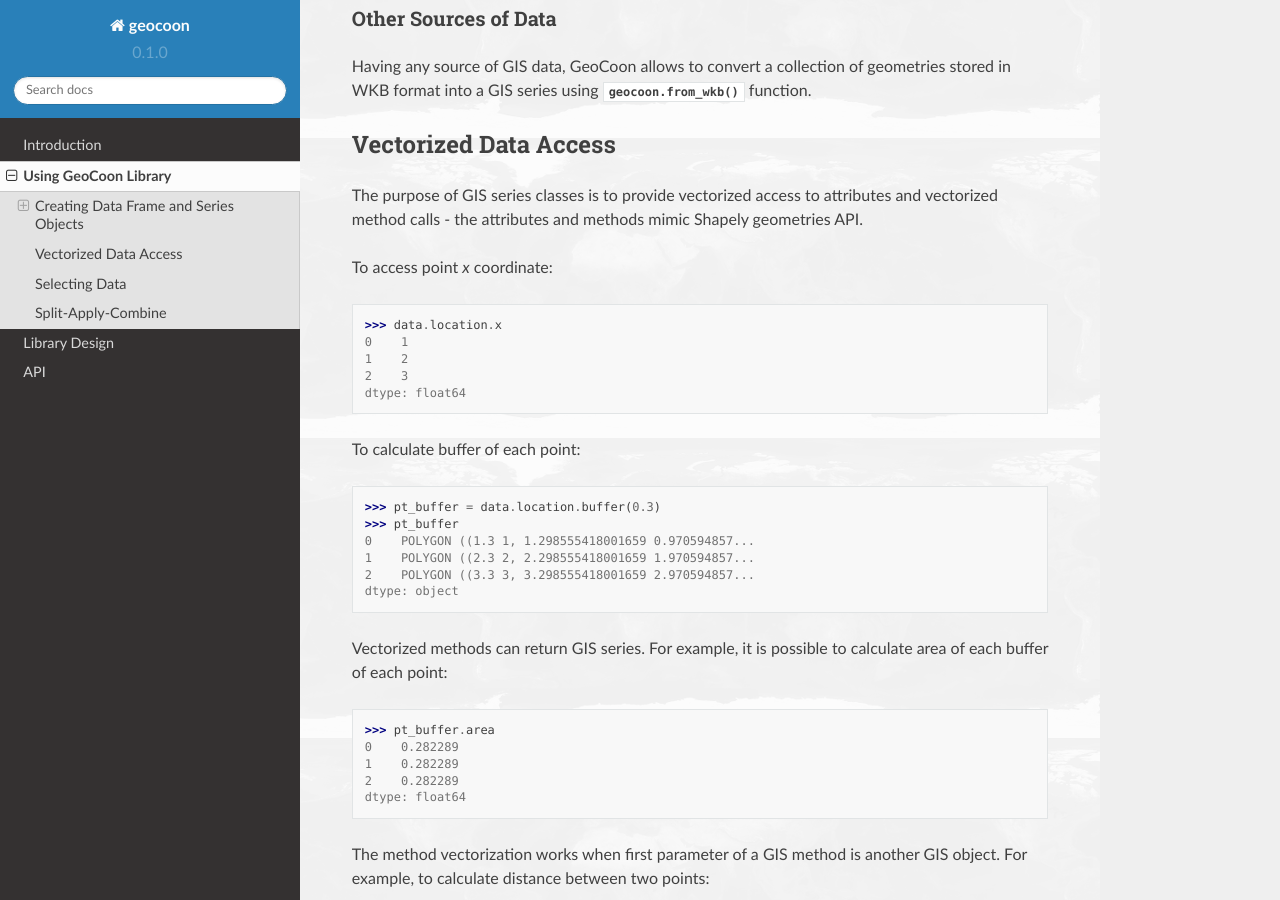
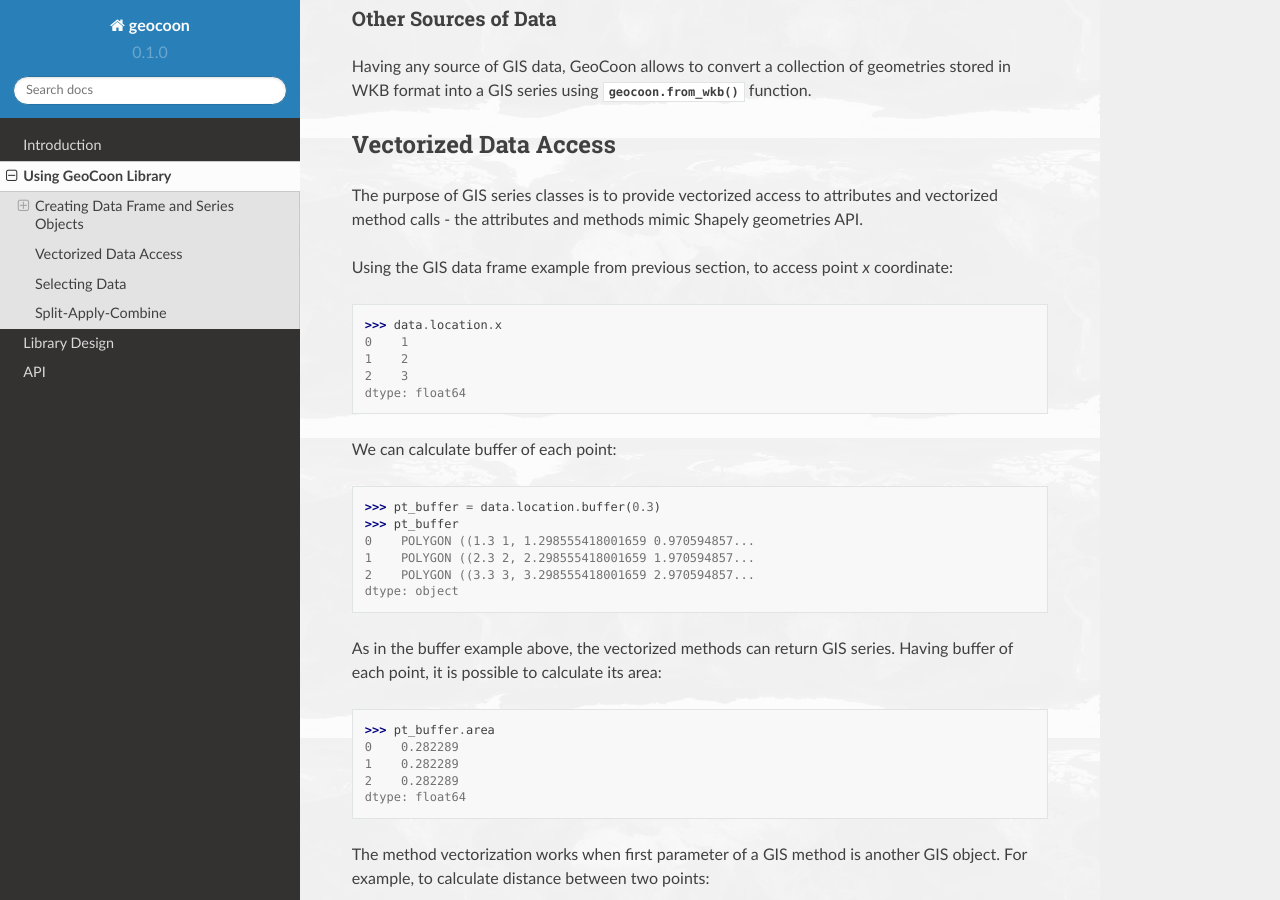
Before and after one commit to wrobell/geocoon, a Sphinx documentation site: the page built from doc/usage.rst, in a window 1280 px wide and 900 px high, scrolled down 1962 px. Built offline with Sphinx 7.4.7 and the Read the Docs theme 2.0.0, drawn with Linux system fonts in a browser that asks for light colours; pages that are not in the unit, such as notebooks, are missing from menus.

Commit message:
- cleanup of documentation section describing vectorized attribute access   and method calls

```diff
--- a/doc/usage.rst
+++ b/doc/usage.rst
@@ -99,7 +99,8 @@
 attributes and vectorized method calls - the attributes and methods mimic
 Shapely geometries API.
 
-To access point `x` coordinate::
+Using the GIS data frame example from previous section, to access point `x`
+coordinate::
 
     >>> data.location.x
     0    1
@@ -107,7 +108,7 @@
     2    3
     dtype: float64
 
-To calculate buffer of each point::
+We can calculate buffer of each point::
 
     >>> pt_buffer = data.location.buffer(0.3)
     >>> pt_buffer
@@ -116,8 +117,8 @@
     2    POLYGON ((3.3 3, 3.298555418001659 2.970594857...
     dtype: object
 
-Vectorized methods can return GIS series. For example, it is possible to
-calculate area of each buffer of each point::
+As in the buffer example above, the vectorized methods can return GIS
+series. Having buffer of each point, it is possible to calculate its area::
 
     >>> pt_buffer.area
     0    0.282289
```
